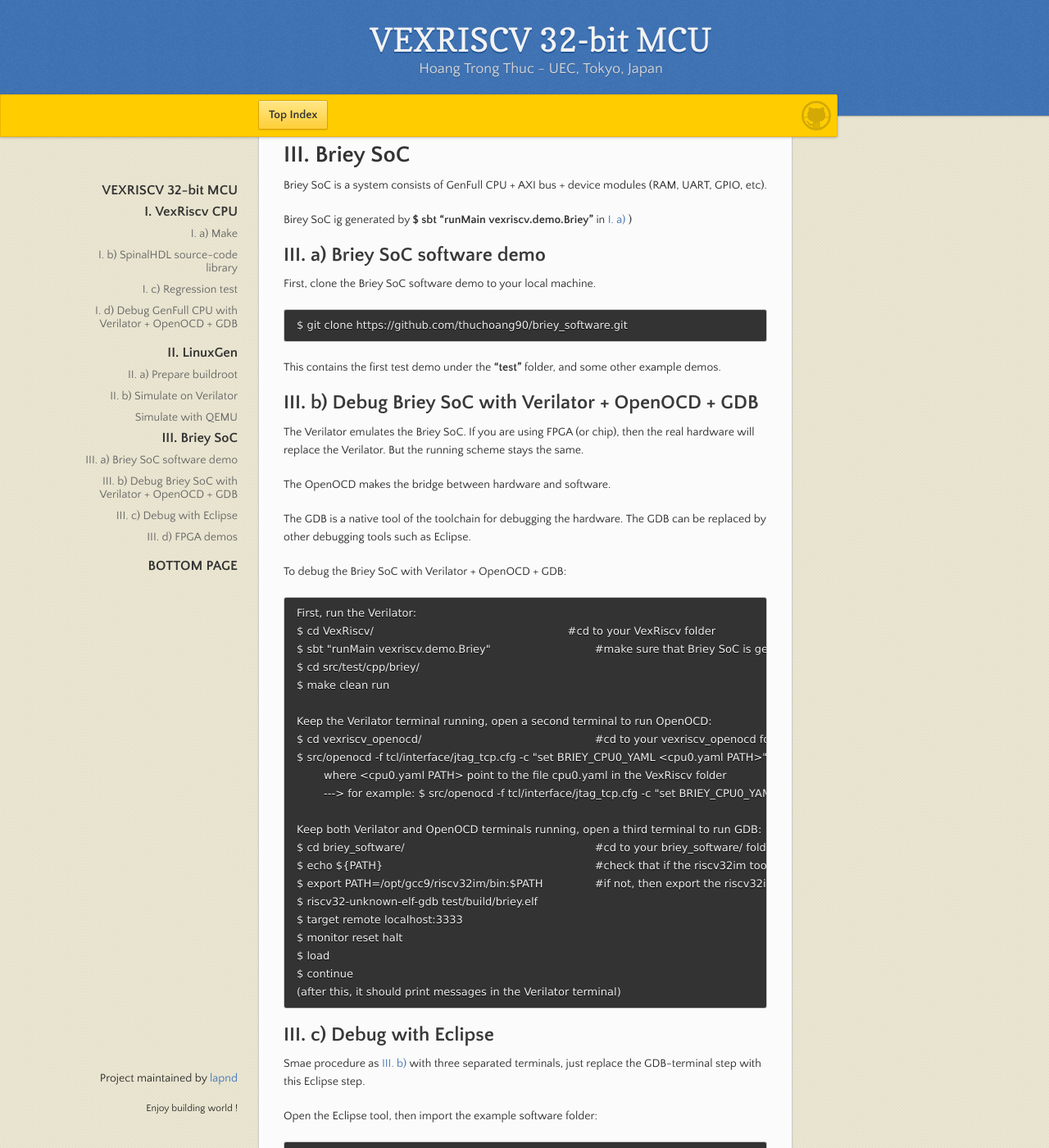
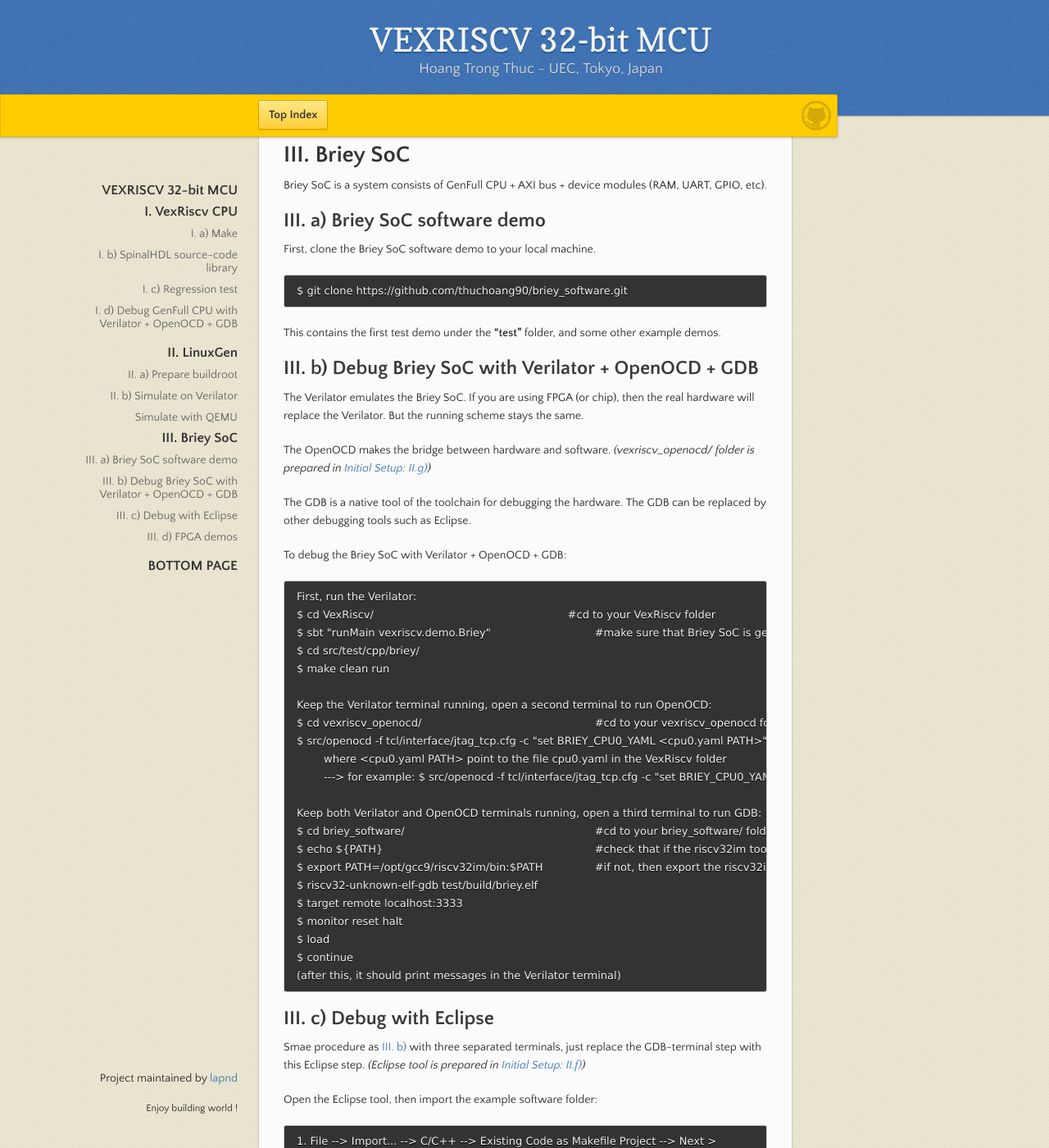
Before and after one commit to lapnd/httdes.github.io, a Jekyll site: the page built from vexriscv.md, in a window 1280 px wide and 1400 px high, scrolled down 3483 px. Shown: the whole window at 82% size. Built offline with Jekyll 4.4.1, drawn with Linux system fonts in a browser that asks for light colours; our own code applies the rules of GitHub Pages for plain Markdown files.

Commit message:
Update vexriscv.md

```diff
--- a/vexriscv.md
+++ b/vexriscv.md
@@ -154,8 +154,6 @@ After this, Linux should be booted on QEMU. After boot, login with **$ root** an
 
 Briey SoC is a system consists of GenFull CPU + AXI bus + device modules (RAM, UART, GPIO, etc).
 
-Birey SoC ig generated by **$ sbt "runMain vexriscv.demo.Briey"** in [I. a)](#i-a-make) )
-
 ## III. a) Briey SoC software demo
 
 First, clone the Briey SoC software demo to your local machine.
@@ -168,7 +166,7 @@ This contains the first test demo under the **"test"** folder, and some other ex
 
 The Verilator emulates the Briey SoC. If you are using FPGA (or chip), then the real hardware will replace the Verilator. But the running scheme stays the same.
 
-The OpenOCD makes the bridge between hardware and software.
+The OpenOCD makes the bridge between hardware and software. *(vexriscv_openocd/ folder is prepared in [Initial Setup: II.g)](./init.md#ii-g-openocd))*
 
 The GDB is a native tool of the toolchain for debugging the hardware. The GDB can be replaced by other debugging tools such as Eclipse.
 
@@ -199,7 +197,7 @@ To debug the Briey SoC with Verilator + OpenOCD + GDB:
 
 ## III. c) Debug with Eclipse
 
-Smae procedure as [III. b)](#iii-b-debug-briey-soc-with-verilator--openocd--gdb) with three separated terminals, just replace the GDB-terminal step with this Eclipse step.
+Smae procedure as [III. b)](#iii-b-debug-briey-soc-with-verilator--openocd--gdb) with three separated terminals, just replace the GDB-terminal step with this Eclipse step. *(Eclipse tool is prepared in [Initial Setup: II.f)](./init.md#ii-g-openocd))*
 
 Open the Eclipse tool, then import the example software folder:
 
```
